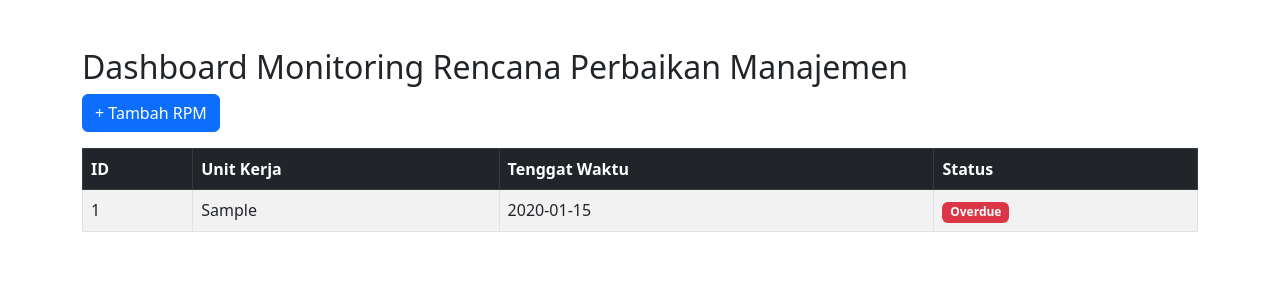
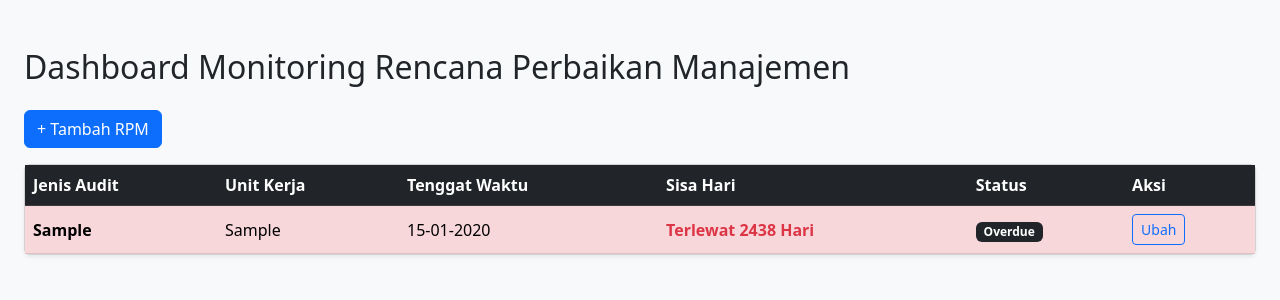
Before and after one commit to TasserFace/Dashboard-Audit-RPM, a Flask app: page / in a window 1280 px wide. Shown: the top 300 px of the page. Run offline with Flask 3, Linux system fonts and the light colour scheme; tables that the repository leaves empty hold one stand-in row (values such as "Sample post").

Commit message:
Update index.html

```diff
--- a/templates/index.html
+++ b/templates/index.html
@@ -1,37 +1,67 @@
 <!DOCTYPE html>
 <html lang="id">
 <head>
+    <meta charset="UTF-8">
+    <meta name="viewport" content="width=device-width, initial-scale=1.0">
+    <title>Dashboard RPM Audit</title>
     <link href="https://cdn.jsdelivr.net/npm/bootstrap@5.3.0/dist/css/bootstrap.min.css" rel="stylesheet">
-    <title>Dashboard RPM Audit</title>
 </head>
-<body class="container mt-5">
-    <h2>Dashboard Monitoring Rencana Perbaikan Manajemen</h2>
+<body class="bg-light">
+    <div class="container-fluid mt-5 px-4">
+        <h2 class="mb-4">Dashboard Monitoring Rencana Perbaikan Manajemen</h2>
         <a href="/input" class="btn btn-primary mb-3">+ Tambah RPM</a>
 
-    <table class="table table-striped table-bordered">
+        <div class="card shadow-sm">
+            <div class="card-body p-0">
+                <table class="table table-hover align-middle mb-0">
                     <thead class="table-dark">
                         <tr>
-                <th>ID</th><th>Unit Kerja</th><th>Tenggat Waktu</th><th>Status</th>
+                            <th>Jenis Audit</th>
+                            <th>Unit Kerja</th>
+                            <th>Tenggat Waktu</th>
+                            <th>Sisa Hari</th>
+                            <th>Status</th>
+                            <th>Aksi</th>
                         </tr>
                     </thead>
                     <tbody>
                         {% for item in data %}
-            <tr>
-                <td>{{ item.id }}</td>
+                        <!-- Memberi warna merah muda (table-danger) jika sisa hari <= 14 dan belum memadai -->
+                        <tr class="{% if item.sisa_hari <= 14 and item.status != 'Memadai' %}table-danger{% endif %}">
+                            <td class="fw-bold">{{ item.jenis_audit }}</td>
                             <td>{{ item.unit_kerja }}</td>
-                <td>{{ item.tenggat_waktu }}</td>
+                            <td>{{ item.tenggat_waktu.strftime('%d-%m-%Y') }}</td>
                             <td>
-                    <!-- Pewarnaan badge berdasarkan status -->
+                                {% if item.status == 'Memadai' %}
+                                    <span class="text-success fw-bold">Selesai</span>
+                                {% elif item.sisa_hari < 0 %}
+                                    <span class="text-danger fw-bold">Terlewat {{ item.sisa_hari|abs }} Hari</span>
+                                {% else %}
+                                    <span class="fw-bold">{{ item.sisa_hari }} Hari</span>
+                                {% endif %}
+                            </td>
+                            <td>
                                 <span class="badge
                                     {% if item.status == 'Memadai' %} bg-success
-                        {% elif item.status == 'Overdue' %} bg-danger
+                                    {% elif item.status == 'Belum Memadai' %} bg-danger
+                                    {% elif item.sisa_hari < 0 %} bg-dark
                                     {% else %} bg-warning text-dark {% endif %}">
                                     {{ item.status }}
                                 </span>
                             </td>
+                            <td>
+                                <a href="/edit/{{ item.id }}" class="btn btn-sm btn-outline-primary">Ubah</a>
+                            </td>
+                        </tr>
+                        {% else %}
+                        <tr>
+                            <td colspan="6" class="text-center text-muted py-3">Belum ada data RPM.</td>
                         </tr>
                         {% endfor %}
                     </tbody>
                 </table>
+            </div>
+        </div>
+    </div>
 </body>
 </html>
```
Lines whose indentation alone changed are shown as unchanged.
